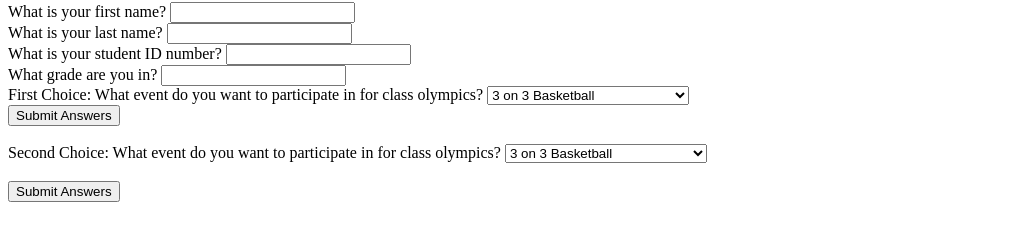
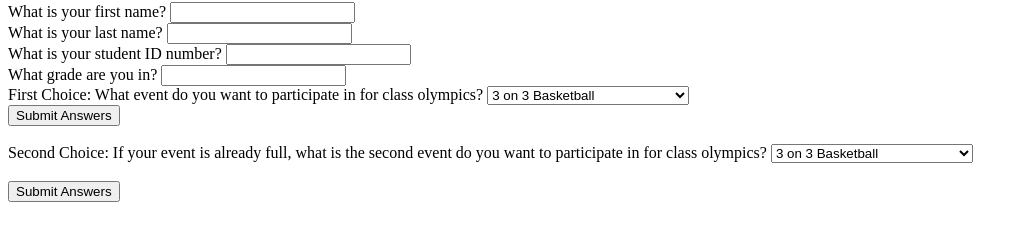
Before and after one commit to J0hnK12/base-fullstack, a website: page public/index.html in a window 1280 px wide. Shown: the part 64-304 px from the top of the page, without its empty margins (0-1028 px from the left). Drawn offline with nearby package versions, Linux system fonts and the light colour scheme.

Commit message:
Update index.html

```diff
--- a/public/index.html
+++ b/public/index.html
@@ -79,7 +79,7 @@
     <button name="1">Submit Answers</button>
     <br>
     <br>
-    <label for="event2">Second Choice: What event do you want to participate in for class olympics?</label>
+    <label for="event2">Second Choice: If your event is already full, what is the second event do you want to participate in for class olympics?</label>
     <select name="event2">
         <option value="a2">3 on 3 Basketball</option>
         <option value="b2">3 Point Shootout</option>
```
